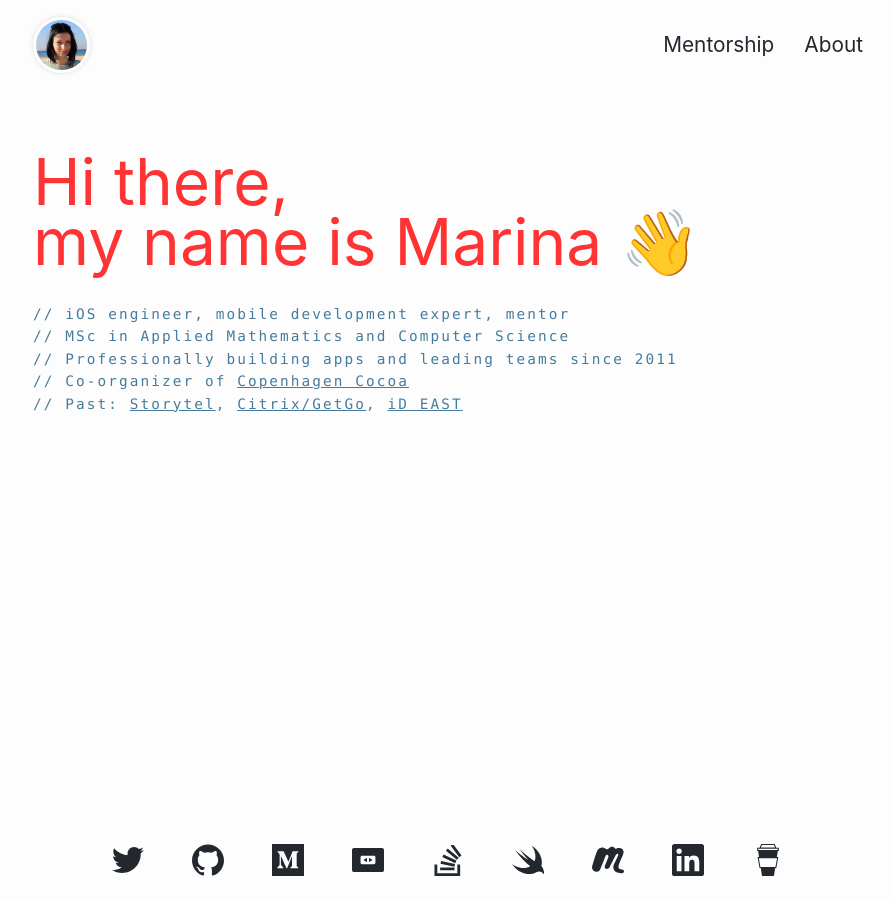
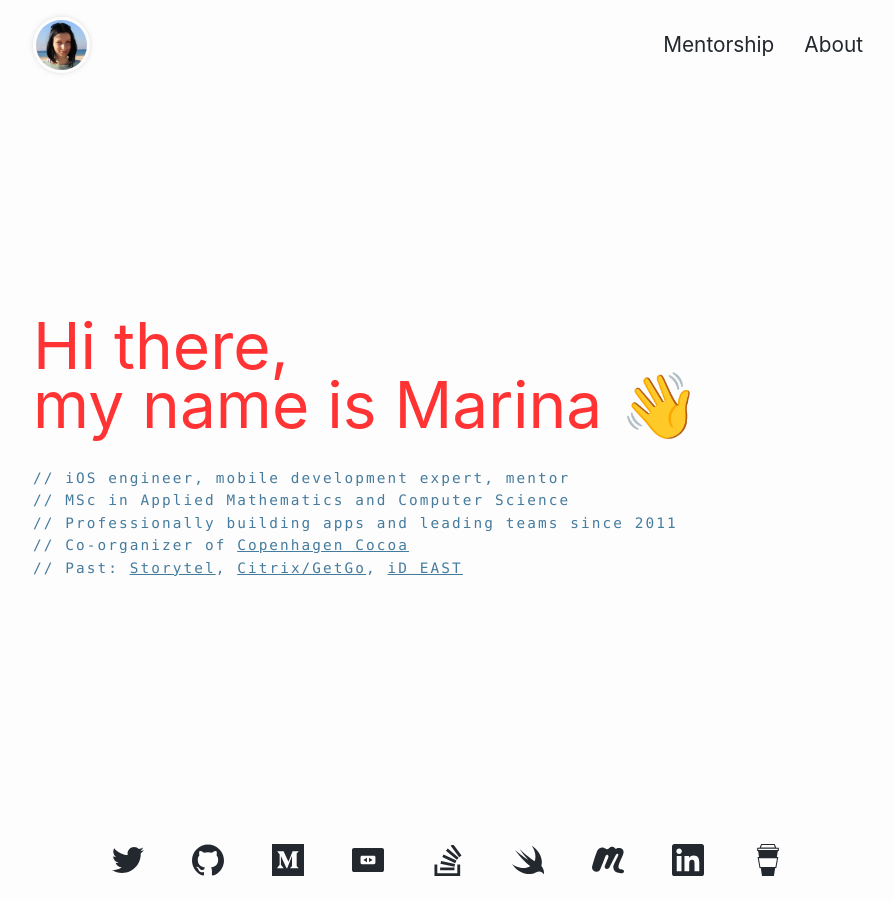
Before and after one commit to hybridcattt/hybridcattt.com, a Jekyll site: the page built from index.html, in a window 1280 px wide. Shown: the whole page, without its empty margins (192-1086 px from the left). Built offline with Jekyll 4.4.1, drawn with Linux system fonts in a browser that asks for light colours.

Commit message:
New layout with 100% height wrapper

```diff
--- /dev/null
+++ b/_layouts/default-100-height.html
@@ -0,0 +1,20 @@
+<!DOCTYPE html>
+<html lang="{{ page.lang | default: site.lang | default: "en" }}">
+
+{%- include head.html -%}
+
+<body>
+
+  {%- include header.html -%}
+
+  <main class="page-content page-content-100" aria-label="Content">
+    <div class="wrapper">
+      {{ content }}
+    </div>
+  </main>
+
+  {%- include footer.html -%}
+
+</body>
+
+</html>
--- a/_sass/minima/_layout.scss
+++ b/_sass/minima/_layout.scss
@@ -279,6 +279,14 @@
   flex: 1 0 auto;
 }
 
+.page-content-100 {
+  display: flex;
+  .wrapper {
+    min-height: 100%;
+    flex-grow: 1;
+  }
+}
+
 .page-heading {
   @include relative-font-size(2);
 }
--- a/index.html
+++ b/index.html
@@ -2,7 +2,7 @@
 # Feel free to add content and custom Front Matter to this file.
 # To modify the layout, see https://jekyllrb.com/docs/themes/#overriding-theme-defaults
 
-layout: default
+layout: default-100-height
 <!-- hide_title: true -->
 ---
 
```
